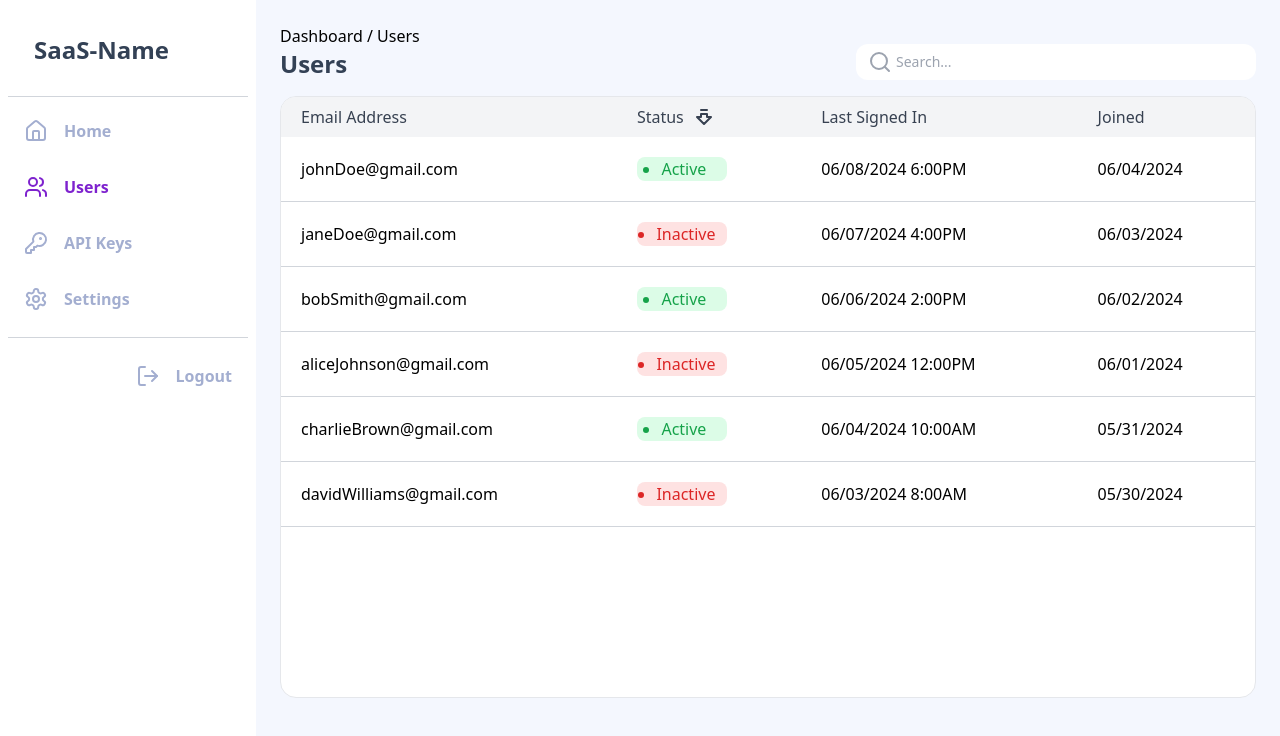
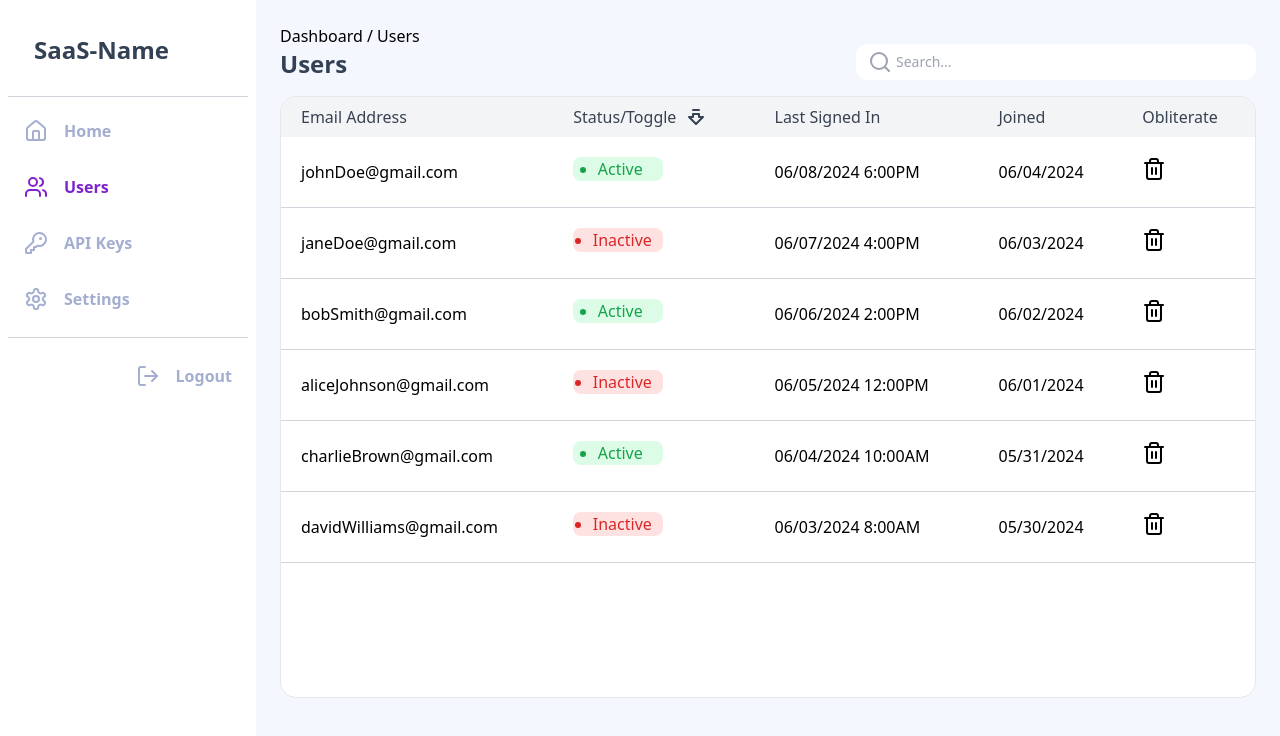
Before and after one commit to Bay-Valley-Tech-Code-Academy/BVT-BaaS-API, a React (Vite) app in the folder front-end/: page /dashboard/users in a window 1280 px wide. Shown: the top 736 px of the page. Built offline with nearby package versions, Linux system fonts and the light colour scheme.

Commit message:
Made status buttons more interactive and added obliterate header for delete user button

```diff
--- a/front-end/src/components/Active.jsx
+++ b/front-end/src/components/Active.jsx
@@ -1,6 +1,6 @@
 export default function Active() {
   return (
-    <div className="flex w-[90px] justify-center rounded-lg bg-green-100 align-middle font-medium text-green-600">
+    <div className="flex w-[90px] justify-center rounded-lg border-green-700 bg-green-100 align-middle font-medium text-green-600 hover:border-2">
       <ul className="ml-1 list-disc">
         <li>Active</li>
       </ul>
--- a/front-end/src/components/Inactive.jsx
+++ b/front-end/src/components/Inactive.jsx
@@ -1,6 +1,6 @@
 export default function Inactive() {
   return (
-    <div className="flex w-[90px] justify-center rounded-lg bg-red-100 align-middle font-medium text-red-600">
+    <div className="flex w-[90px] justify-center rounded-lg border-red-700 bg-red-100 align-middle font-medium text-red-600 hover:border-2">
       <ul className="ml-2 list-disc">
         <li>Inactive</li>
       </ul>
--- a/front-end/src/pages/Users.jsx
+++ b/front-end/src/pages/Users.jsx
@@ -1,7 +1,7 @@
 import PageHeader from "../components/PageHeader";
 import Inactive from "../components/Inactive";
 import Active from "../components/Active";
-import { ArrowBigDownDash } from "lucide-react";
+import { ArrowBigDownDash, Trash2 } from "lucide-react";
 import { useState, Fragment } from "react";
 
 export default function Users() {
@@ -72,13 +72,16 @@ export default function Users() {
                 Email Address
               </th>
               <th className="flex p-2 pl-5 pr-5 font-medium text-gray-700">
-                Status <ArrowBigDownDash className="ml-2" />
+                Status/Toggle <ArrowBigDownDash className="ml-2" />
               </th>
               <th className="p-2 pl-5 pr-5 font-medium text-gray-700">
                 Last Signed In
               </th>
+              <th className="p-2 pl-5 pr-5 font-medium text-gray-700">
+                Joined
+              </th>
               <th className="rounded-tr-xl p-2 pl-5 pr-5 font-medium text-gray-700">
-                Joined
+                Obliterate
               </th>
             </tr>
           </thead>
@@ -93,6 +96,11 @@ export default function Users() {
                     </td>
                     <td className="p-5 font-light">{obj.lastSignedIn}</td>
                     <td className="p-5 font-light">{obj.joined}</td>
+                    <td className="p-5 font-light">
+                      <button className="hover:text-red-500">
+                        <Trash2 />
+                      </button>
+                    </td>
                   </tr>
                 </Fragment>
               );
```
